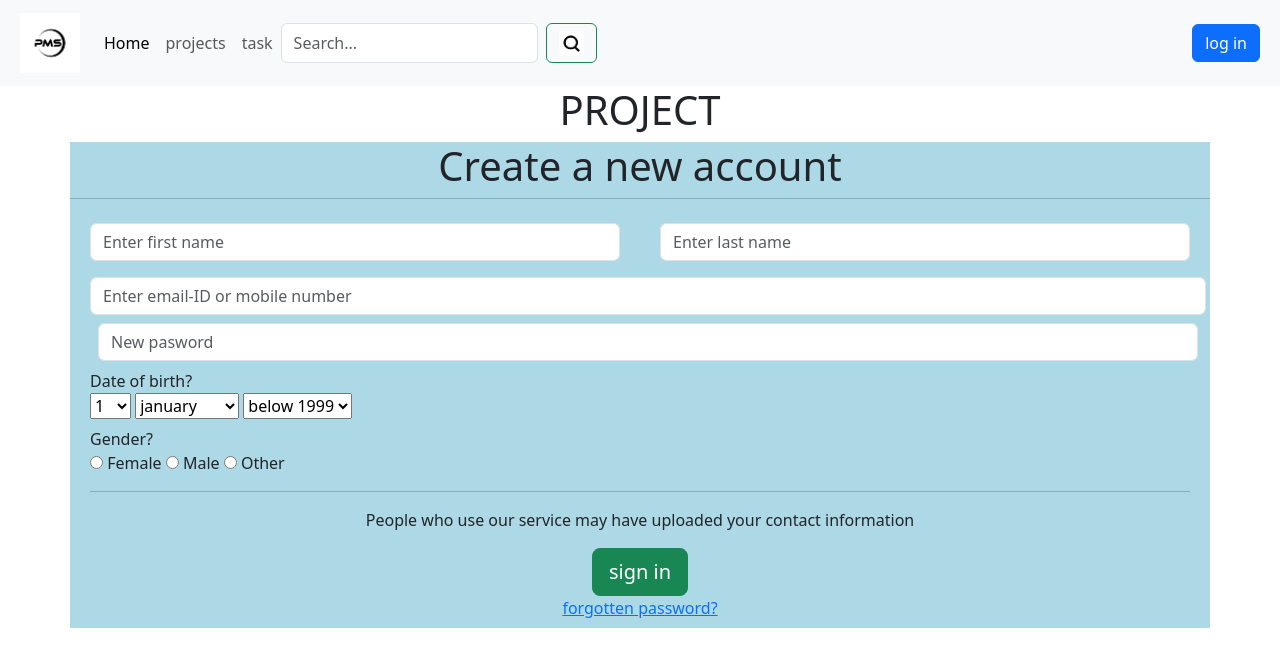
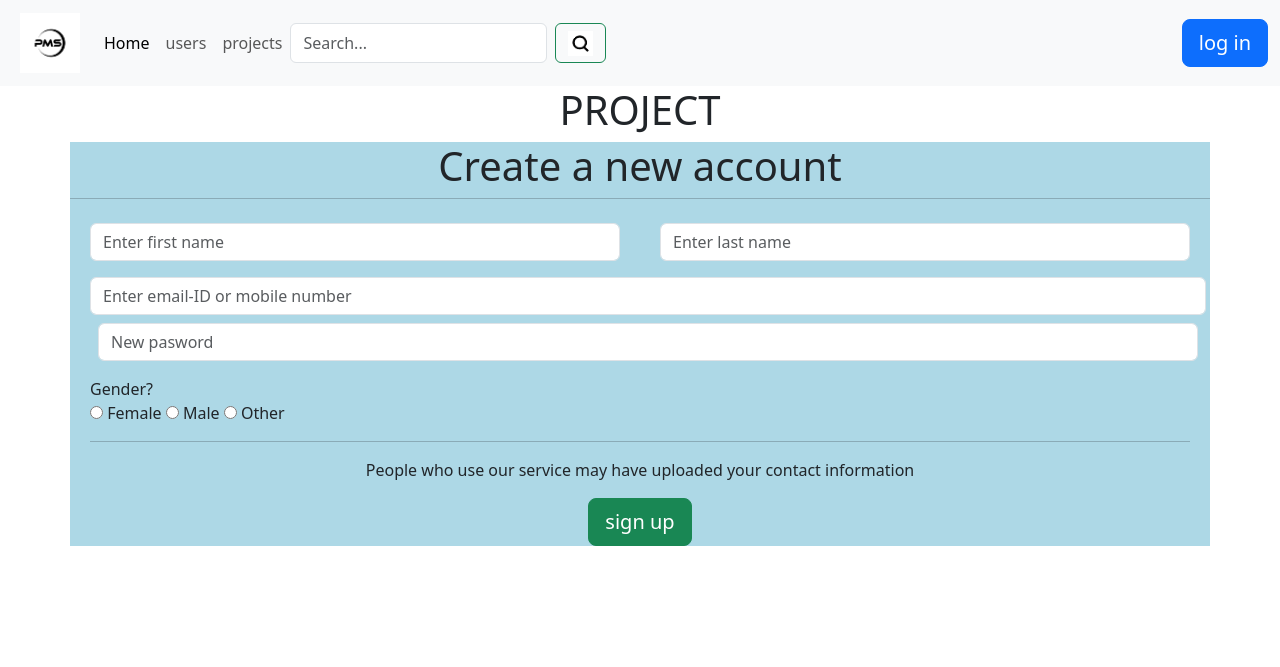
Before and after one commit to Lakshita0018/pms, a PHP site: page /sign-up.php in a window 1280 px wide. Shown: the top 667 px of the page. Run offline with PHP 8.4, Linux system fonts and the light colour scheme.

Commit message:
navbar linking done

```diff
--- a/layouts/navbar.php
+++ b/layouts/navbar.php
@@ -8,24 +8,13 @@
         <div class="collapse navbar-collapse" id="navbarSupportedContent">
             <ul class="navbar-nav me-auto mb-2 mb-lg-0">
                 <li class="nav-item">
-                    <a class="nav-link active" aria-current="page" href="#">Home</a>
+                    <a class="nav-link active" aria-current="page" href="index.php">Home</a>
                 </li>
                 <li class="nav-item">
-                    <a class="nav-link" href="C:\laragon\www\lakshita\PMS\project\project.php">projects</a>
+                    <a class="nav-link" href="user.php">users</a>
                 </li>
-                <!-- <li class="nav-item dropdown">
-
-                        <ul class="dropdown-menu" aria-labelledby="navbarDropdown">
-                            <li><a class="dropdown-item" href="#">Action</a></li>
-                            <li><a class="dropdown-item" href="#">Another action</a></li>
-                            <li>
-                                <hr class="dropdown-divider">
-                            </li>
-                            <li><a class="dropdown-item" href="#">Something else here</a></li>
-                        </ul>
-                    </li> -->
                 <li class="nav-item">
-                    <a class="nav-link" href="task.php">task</a>
+                    <a class="nav-link" href="project.php">projects</a>
                 </li>
                 <li>
                     <form class="d-flex">
@@ -35,8 +24,41 @@
                     </form>
                 </li>
             </ul>
-            <div class="d-flex">
-            <a type="button" class="btn btn-primary mx-2" href="">log in</a>
+            <button type="button" class="btn btn-primary btn-lg" data-bs-toggle="modal" data-bs-target="#exampleModal">
+                log in
+            </button>
+            <!-- Modal -->
+            <div class="modal fade" id="exampleModal" tabindex="-1" aria-labelledby="exampleModalLabel"
+                aria-hidden="true">
+                <div class="modal-dialog">
+                    <div class="modal-content">
+                        <div class="modal-header">
+                            <h5 class="modal-title" id="exampleModalLabel">log in</h5>
+                            <button type="button" class="btn-close" data-bs-dismiss="modal" aria-label="Close"></button>
+                        </div>
+                        <div class="modal-body">
+                            <div class="container">
+                                <div class="row mt-3">
+                                    <label class="d-block" for="e-id">Email or phone</label>
+                                    <input class="d-block form-input" type="email" id="e-id" name="e-id">
+                                </div>
+                                <div class="row mt-3">
+                                    <label class="d-block" for="pwd">Password</label>
+                                    <input class="d-block form-input" type="password" id="pwd" name="pwd">
+                                </div>
+                                <hr>
+                                <div class="row mt-3">
+                                    <a style=" margin:10px  display=block color=#8344cc" href="#">forgotten
+                                        password?</a>
+                                </div>
+                            </div>
+                        </div>
+                        <div class="modal-footer">
+                            <button type="button" class="btn btn-secondary" data-bs-dismiss="modal">Close</button>
+                            <button type="button" class="btn btn-primary">log in</button>
+                        </div>
+                    </div>
+                </div>
             </div>
         </div>
     </div>
--- a/project/sign-up.php
+++ b/project/sign-up.php
@@ -24,7 +24,7 @@
                 <span id="passworderror" class="text-danger"></span>
             </div>
             <span> </span>
-            <div class="m-2">
+            <!-- <div class="m-2">
             <label for="date">Date of birth?</label><br>
             <select name="date" id="date">
                 <option value="1">1</option>
@@ -88,7 +88,7 @@
                 <option value="2009">2009</option>
                 <option value="2010">2010</option>
                 <option value="above 2010">above 2010</option>
-            </select><br>
+            </select><br> -->
             </div>
             <span></span>
             <div class="m-2">
@@ -102,9 +102,7 @@
                 <hr>
                 <div class="text-center m-2">
                     <p>People who use our service may have uploaded your contact information</p>
-                    <button type="button" class="btn btn-success btn-lg" onclick="submitform()" href="">sign in</button><br>
-                    <a style=" margin:10px  display=block color=#8344cc" href="#">forgotten
-                        password?</a>
+                    <button type="button" class="btn btn-success btn-lg" onclick="submitform()" href="">sign up</button><br>
                 </div>
             </div>
         </form>
```
Also changed, not shown: project/index.php (+24 -53 lines).
